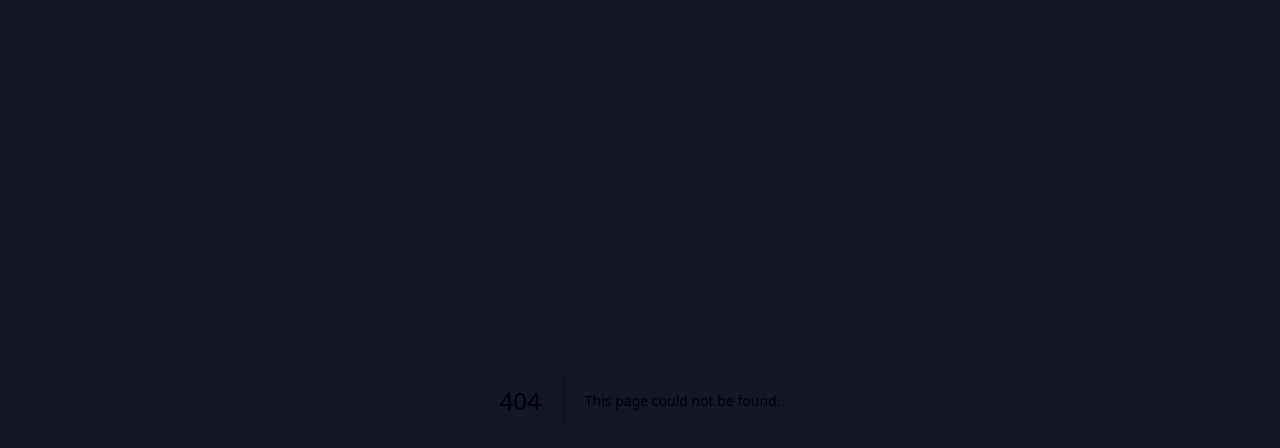
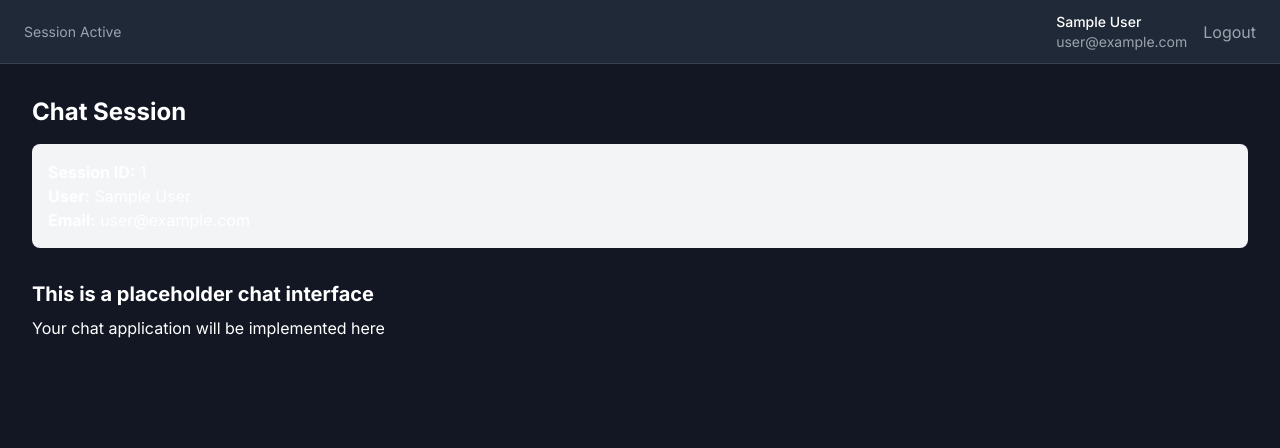
Before and after one commit to rahmansahinler1/doclink_website, a Next.js app: page /chat/1 in a window 1280 px wide. Before the commit this address had no page. Shown: the top 448 px of the page. Built offline with nearby package versions, Linux system fonts and the light colour scheme; no server answers; sample sign-in values are in the browser's storage.

Commit message:
feat: add ChatPage component for session-based chat functionality with authentication handling and loading states

```diff
--- /dev/null
+++ b/src/app/chat/[sessionId]/page.tsx
@@ -0,0 +1,47 @@
+'use client';
+
+import { useSession } from "next-auth/react";
+import { useRouter } from "next/navigation";
+import { useEffect } from "react";
+
+export default function ChatPage({ params }: { params: { sessionId: string } }) {
+  const { data: session, status } = useSession();
+  const router = useRouter();
+
+  // Debug logging
+  useEffect(() => {
+    console.log("Standard route chat page rendered with sessionId:", params.sessionId);
+    console.log("Session status:", status);
+    console.log("Session data:", session);
+
+    // Handle authentication redirect
+    if (status === "unauthenticated") {
+      router.push('/');
+    }
+  }, [params.sessionId, session, status, router]);
+
+  // Show loading state while session is loading or redirecting
+  if (status === "loading" || status === "unauthenticated") {
+    return (
+      <div className="flex items-center justify-center h-screen">
+        {status === "loading" ? "Loading session..." : "Redirecting to login..."}
+      </div>
+    );
+  }
+
+  // Simple content to ensure the page works
+  return (
+    <div className="p-8">
+      <h1 className="text-2xl font-bold mb-4">Chat Session</h1>
+      <div className="bg-gray-100 p-4 rounded-lg mb-4">
+        <p><strong>Session ID:</strong> {params.sessionId}</p>
+        <p><strong>User:</strong> {session?.user?.name || 'Unknown'}</p>
+        <p><strong>Email:</strong> {session?.user?.email || 'Unknown'}</p>
+      </div>
+      <div className="mt-8">
+        <h2 className="text-xl font-bold mb-2">This is a placeholder chat interface</h2>
+        <p>Your chat application will be implemented here</p>
+      </div>
+    </div>
+  );
+}
--- a/src/app/lib/redis.ts
+++ b/src/app/lib/redis.ts
@@ -65,3 +65,31 @@ export async function removeSession(userId: string, sessionId: string) {
     throw error;
   }
 }
+
+// Find an existing session for a user
+export async function findExistingSession(userId: string): Promise<string | null> {
+  const redis = getRedisClient();
+  try {
+    // Get all keys matching the user's sessions
+    const sessionKeys = await redis.keys(`user:${userId}:session:*`);
+
+    if (sessionKeys.length === 0) {
+      return null;
+    }
+
+    // Extract the sessionId from the first key found
+    // Format is user:{userId}:session:{sessionId}
+    const sessionKey = sessionKeys[0];
+    const sessionId = sessionKey.split(':').pop() || null;
+
+    // If session exists, refresh its TTL
+    if (sessionId) {
+      await redis.expire(sessionKey, SESSION_TTL);
+    }
+
+    return sessionId;
+  } catch (error) {
+    console.error('Redis find session error:', error);
+    return null;
+  }
+}
--- a/src/components/Hero/index.tsx
+++ b/src/components/Hero/index.tsx
@@ -2,18 +2,25 @@
 "use client";
 
 import { useSession } from "next-auth/react";
-import { useEffect } from 'react';
+import { useEffect, useState } from 'react';
 import { handleGoogleSignIn } from "@/utils/auth";
 import { useRouter } from 'next/navigation';
 
 const Hero = () => {
-  const { data: session } = useSession();
+  const { data: session, status } = useSession();
   const router = useRouter();
+  const [isValidating, setIsValidating] = useState(false);
+  const [validationError, setValidationError] = useState<string | null>(null);
 
   useEffect(() => {
-    const validateAndRedirect = async () => {
-      if (session?.sessionId && session?.user?.id) {
+    // Only run validation if we have a session and aren't already validating
+    if ((status === 'authenticated') && session?.sessionId && session?.user?.id && !isValidating) {
+      const validateAndRedirect = async () => {
+        setIsValidating(true);
+        setValidationError(null);
+
         try {
+          console.log("Hero component validating session:", session.sessionId);
           const response = await fetch('/api/auth/session/validate', {
             method: 'POST',
             headers: {
@@ -25,19 +32,30 @@ const Hero = () => {
             })
           });
 
+          if (!response.ok) {
+            throw new Error(`Server responded with ${response.status}`);
+          }
+
           const { valid } = await response.json();
+          console.log("Session validation result:", valid);
 
           if (valid) {
+            console.log("Redirecting to chat route:", `/chat/${session.sessionId}`);
             router.push(`/chat/${session.sessionId}`);
+          } else {
+            setValidationError("Session validation failed");
           }
         } catch (error) {
           console.error('Session validation error:', error);
+          setValidationError(error instanceof Error ? error.message : "Unknown error");
+        } finally {
+          setIsValidating(false);
         }
-      }
-    };
+      };
 
-    validateAndRedirect();
-  }, [session, router]);
+      validateAndRedirect();
+    }
+  }, [session, status, router, isValidating]);
 
   return (
     <>
@@ -46,6 +64,12 @@ const Hero = () => {
           <div className="-mx-4 flex flex-wrap">
             <div className="w-full px-4">
               <div className="mx-auto max-w-[800px] text-center">
+                {validationError && (
+                  <div className="mb-4 p-3 bg-red-100 text-red-700 rounded-lg">
+                    {validationError}
+                  </div>
+                )}
+
                 <h1 className="mb-5 text-3xl font-bold leading-tight text-black dark:text-white sm:text-4xl sm:leading-tight md:text-5xl md:leading-tight">
                   Your AI Document Assistant
                 </h1>
--- a/src/components/doclink/Header.tsx
+++ b/src/components/doclink/Header.tsx
@@ -1,12 +1,45 @@
 'use client';
 
-import { useState } from 'react';
+import { useState, useEffect } from 'react';
+import { getSession, handleLogout } from '@/utils/auth';
+import { useRouter } from 'next/navigation';
 
 export default function Header() {
-  const [user] = useState({
-    name: 'User',
-    email: 'user@example.com',
+  const router = useRouter();
+  const [user, setUser] = useState({
+    name: '',
+    email: '',
   });
+  const [isLoading, setIsLoading] = useState(false);
+
+  useEffect(() => {
+    const fetchSession = async () => {
+      const session = await getSession();
+      if (session?.user) {
+        setUser({
+          name: session.user.name || 'User',
+          email: session.user.email || 'user@example.com',
+        });
+      }
+    };
+
+    fetchSession();
+  }, []);
+
+  const onLogout = async () => {
+    setIsLoading(true);
+    try {
+      const success = await handleLogout();
+      // No need to handle redirect here as it's done in handleLogout
+      // Just handle the case where logout fails
+      if (!success) {
+        setIsLoading(false);
+      }
+    } catch (error) {
+      console.error('Logout failed:', error);
+      setIsLoading(false);
+    }
+  };
 
   return (
     <header className="bg-gray-800 text-white h-16 flex items-center justify-between px-6 border-b border-gray-700">
@@ -21,8 +54,12 @@ export default function Header() {
           <div className="font-medium">{user.name}</div>
           <div className="text-gray-400">{user.email}</div>
         </div>
-        <button className="text-gray-400 hover:text-white">
-          Logout
+        <button
+          className="text-gray-400 hover:text-white disabled:opacity-50"
+          onClick={onLogout}
+          disabled={isLoading}
+        >
+          {isLoading ? 'Logging out...' : 'Logout'}
         </button>
       </div>
     </header>
```
